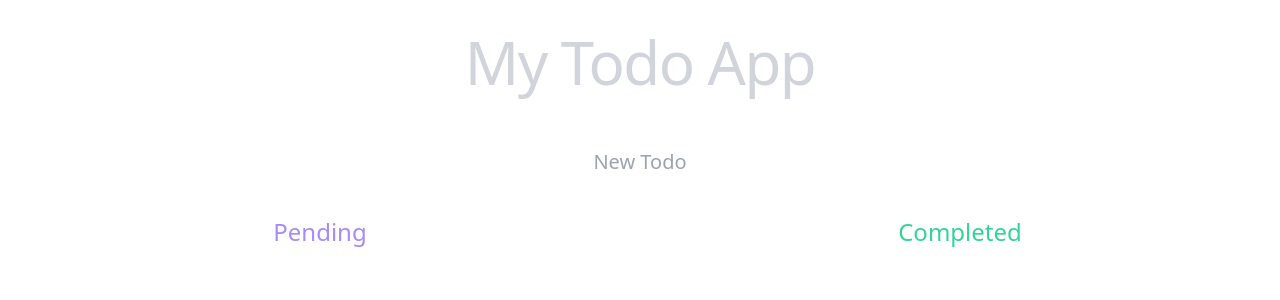
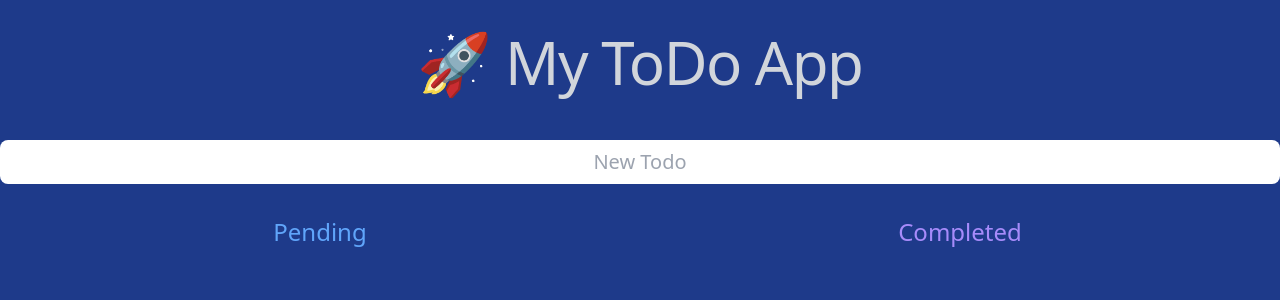
Before and after one commit to AMAR1057/vitetodoapp, a Vue app: page / in a window 1280 px wide. Shown: the top 300 px of the page. Built offline with nearby package versions, Linux system fonts and the light colour scheme.

Commit message:
refactor done

```diff
--- a/src/App.vue
+++ b/src/App.vue
@@ -1,71 +1,24 @@
 <script setup>
-import { ref, computed } from "vue";
-const newTodo = ref("");
-const todos = ref([]);
-const pending = computed(() => {
-  return todos.value.filter((todo) => !todo.done);
-});
-const completed = computed(() => {
-  return todos.value.filter((todo) => todo.done);
-});
-const addTodo = () => {
-  if (newTodo.value.trim()) {
-    todos.value.push({
-      id: todos.value.length,
-      content: newTodo.value,
-      done: false,
-    });
-    newTodo.value = "";
-  }
-};
-const changeStatus = (id) => {
-  const todo = todos.value.find((todo) => todo.id === id);
-  todo.done = !todo.done;
-};
+
+import Title from "./components/Title.vue";
+import List from "./components/List.vue";
 </script>
 
+
+
+
+
+
+
+
 <template>
-  <div class="min-h-screen bg-black-800">
+  <div class="min-h-screen bg-blue-900">
     <div class="container flex flex-col pt-8 mx-auto space-y-8">
-      <h1
-        class="pb-4 text-6xl font-thin tracking-tight text-center text-gray-300"
-      >
-         My Todo App
-      </h1>
-      <input
-        @change="addTodo"
-        v-model="newTodo"
-        type="text"
-        class="px-4 py-2 text-xl text-center rounded-lg"
-        placeholder="New Todo"
-      />
+      <Title />
+
       <div class="flex justify-around">
-        <div class="w-1/3">
-          <h3 class="text-2xl text-center text-purple-400">Pending</h3>
-          <ul class="pt-8 space-y-4">
-            <li
-              v-for="todo in pending"
-              :key="todo.id"
-              @click="changeStatus(todo.id)"
-              class="w-full px-4 py-2 font-bold text-center text-purple-600 transition-colors duration-500 bg-gray-300 rounded-lg hover:cursor-pointer hover:bg-purple-400 hover:text-gray-200"
-            >
-              {{ todo.content }}
-            </li>
-          </ul>
-        </div>
-        <div class="w-1/3">
-          <h3 class="text-2xl text-center text-green-400">Completed</h3>
-          <ul class="pt-8 space-y-4">
-            <li
-              v-for="todo in completed"
-              :key="todo.id"
-              @click="changeStatus(todo.id)"
-              class="w-full px-4 py-2 font-bold text-center text-green-600 transition-colors duration-500 bg-gray-300 rounded-lg hover:cursor-pointer hover:bg-green-400 hover:text-gray-200"
-            >
-              {{ todo.content }}
-            </li>
-          </ul>
-        </div>
+       <List />
+        <List isCompleted />
       </div>
     </div>
   </div>
--- /dev/null
+++ b/src/components/List.vue
@@ -0,0 +1,36 @@
+<script setup>
+import useTodos from "../composables/useTodos";
+const { pending, completed, changeStatus } = useTodos();
+defineProps({
+  isCompleted: {
+    default: false,
+    type: Boolean,
+  },
+});
+</script>
+
+<template>
+  <div class="w-1/3">
+    <h3
+      class="text-2xl text-center"
+      :class="isCompleted ? 'text-purple-400' : 'text-blue-400'"
+    >
+      {{ isCompleted ? "Completed" : "Pending" }}
+    </h3>
+    <ul class="pt-8 space-y-4">
+      <li
+        v-for="todo in isCompleted ? completed : pending"
+        :key="todo.id"
+        @click="changeStatus(todo.id)"
+        :class="
+          isCompleted
+            ? 'text-purple-600 hover:bg-purple-400'
+            : 'text-blue-600 hover:bg-blue-400'
+        "
+        class="w-full px-4 py-2 font-bold text-center transition-colors duration-500 bg-gray-300 rounded-lg  hover:cursor-pointer hover:text-gray-200"
+      >
+        {{ todo.content }}
+      </li>
+    </ul>
+  </div>
+</template>
--- /dev/null
+++ b/src/components/Title.vue
@@ -0,0 +1,31 @@
+<script setup>
+import {ref} from 'vue';
+import useTodos from '../composables/useTodos';
+const { addTodo} = useTodos();
+const newTodo = ref("");
+const add =()=> {
+  if(newTodo.value){
+    addTodo(newTodo.value);
+    newTodo.value="";
+  }
+
+
+}
+</script>
+
+
+<template>
+ <h1
+        class="pb-4 text-6xl font-thin tracking-tight text-center text-gray-300"
+      >
+        🚀 My ToDo App
+      </h1>
+       <input
+        @change="add"
+        v-model="newTodo"
+        type="text"
+        class="px-4 py-2 text-xl text-center rounded-lg"
+        placeholder="New Todo"
+      />
+
+</template>
--- /dev/null
+++ b/src/composables/useTodos.js
@@ -0,0 +1,37 @@
+import { ref, computed } from "vue";
+
+const todos = ref([]);
+
+const useTodos = () => {
+  const pending = computed(() => {
+    return todos.value.filter((todo) => !todo.done);
+  });
+
+  const completed = computed(() => {
+    return todos.value.filter((todo) => todo.done);
+  });
+
+  const addTodo = (newTodo) => {
+    if (newTodo.trim()) {
+      todos.value.push({
+        id: todos.value.length,
+        content: newTodo,
+        done: false,
+      });
+    }
+  };
+  const changeStatus = (id) => {
+    const todo = todos.value.find((todo) => todo.id === id);
+    todo.done = !todo.done;
+  };
+
+  return {
+    todos,
+    pending,
+    completed,
+    addTodo,
+    changeStatus,
+  };
+};
+
+export default useTodos;
```
